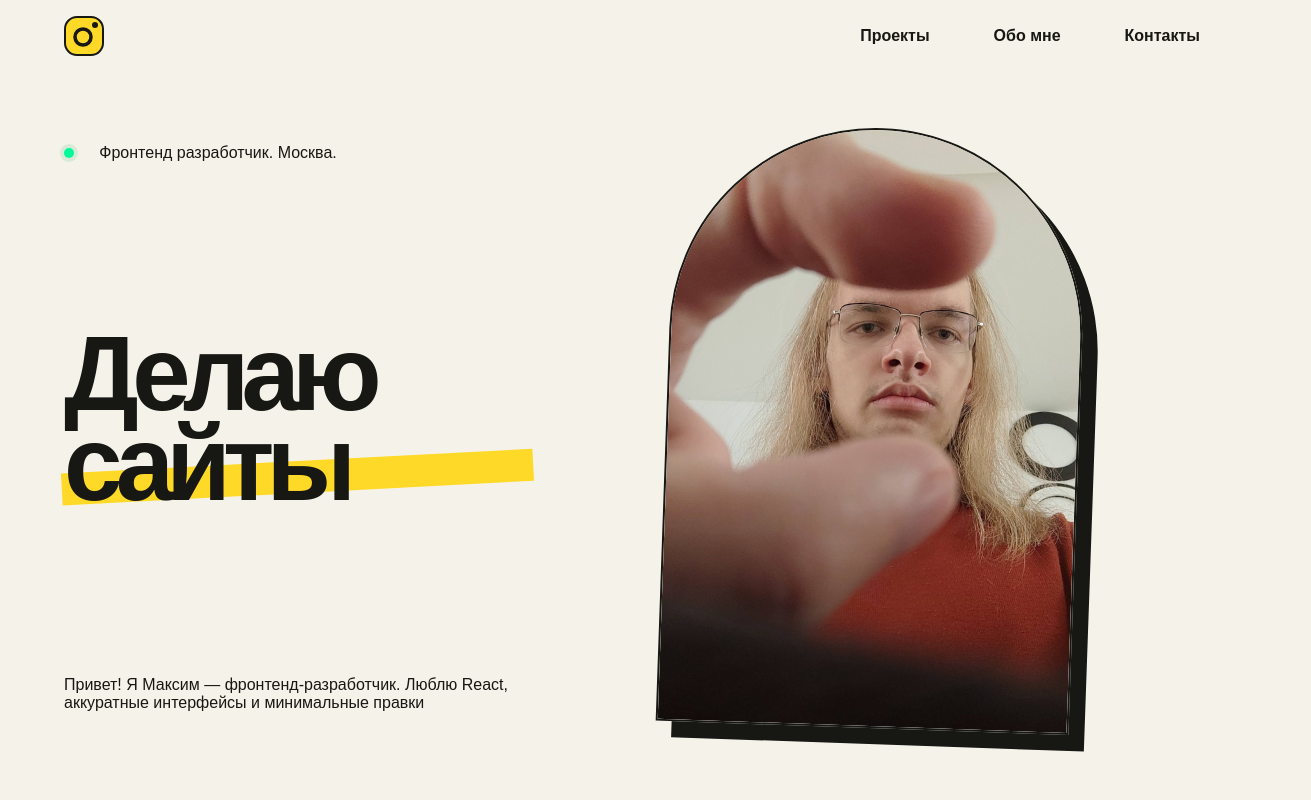
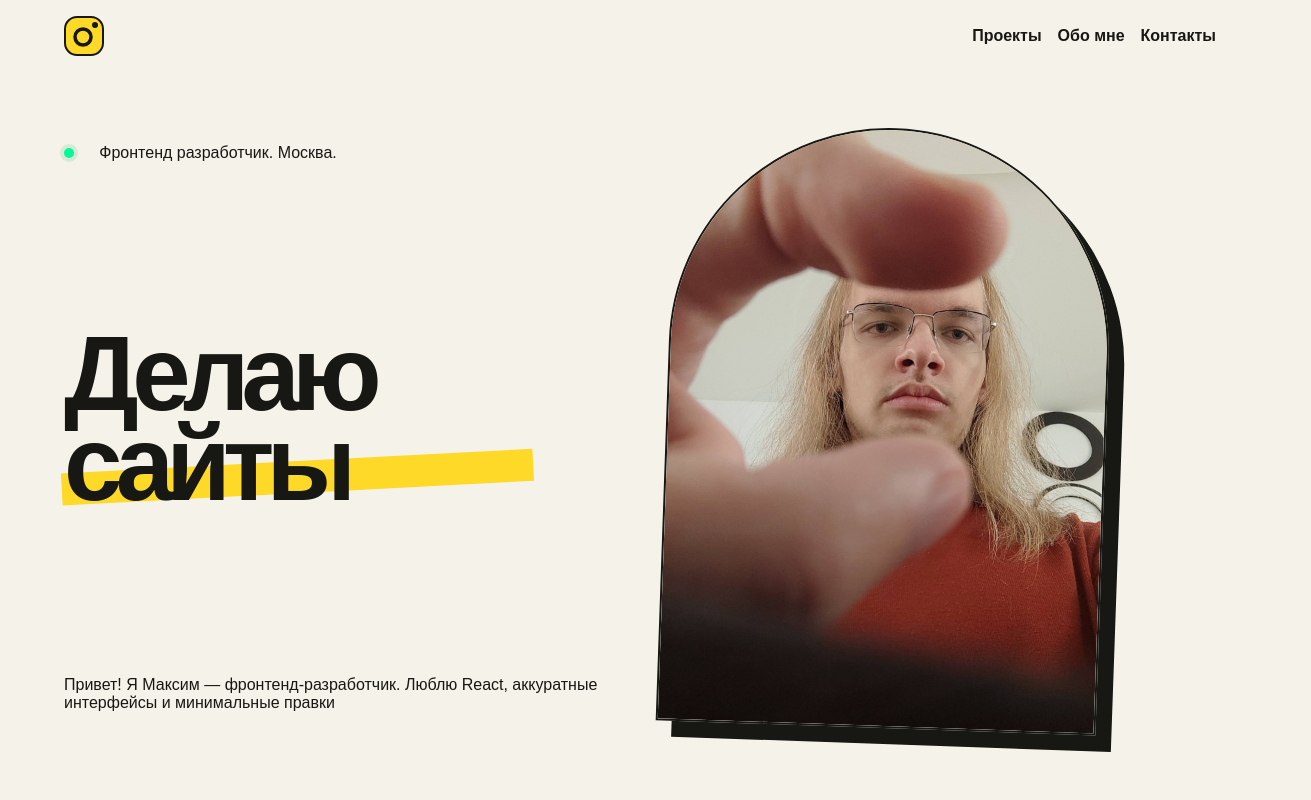
Before and after one commit to otiosumax/portfolio, a React (Vite) app: page / in a window 1280 px wide. Shown: the top 800 px of the page, 1311 px wide, since content can reach past the window. Built offline with nearby package versions, Linux system fonts and the light colour scheme; no server answers.

Commit message:
Final touches: fixed marque and <a> sizes

```diff
--- a/src/components/About.tsx
+++ b/src/components/About.tsx
@@ -8,7 +8,6 @@ function About({
   skills?: string[];
 }) {
   return (
-    // TODO: написать текстики
     <section className="about" id="about">
       <div className="about-title">
         <p>( За кулисами )</p>
--- a/src/components/Contact.tsx
+++ b/src/components/Contact.tsx
@@ -12,7 +12,7 @@ export default function Contact({
       <a className="mail" type="email" href={`mailto:${email}`}>
         {email}
       </a>
-      <div style={{ height: "8rem" }} />
+      <div style={{ height: "8rem", width: 0 }} />
       <footer>
         <span>&copy; 2207 Богданов М.</span>
         <div className="socials">
--- a/src/styles/App.css
+++ b/src/styles/App.css
@@ -6,7 +6,7 @@ h3 {
 }
 
 h1 {
-    font-size: clamp(4.5rem, 8.2vw, 8.5rem);
+    font-size: clamp(3.5em, 8.2vw, 8.5em);
     font-weight: bold;
     letter-spacing: -0.075em;
     line-height: 0.86;
@@ -14,7 +14,7 @@ h1 {
 
 h2 {
     margin: 0 0 2rem;
-    font-size: clamp(2.8rem, 5.6vw, 5.8rem);
+    font-size: clamp(2.2em, 5.6vw, 5.8em);
     font-weight: bold;
     letter-spacing: -0.065em;
     line-height: 0.98;
@@ -22,6 +22,7 @@ h2 {
 
 a {
     color: var(--ink);
+    font-size: clamp(0.8em, 3.5vw, 1.4em);
     text-decoration: none;
     font-weight: bold;
 }
--- a/src/styles/Header.css
+++ b/src/styles/Header.css
@@ -24,9 +24,12 @@
 
     nav {
         display: flex;
-        gap: 2em;
+        gap: 1em;
         a {
-            padding: 0.5em 1em;
+            font-size:inherit;
+            padding: 0em 0;
         }
     }
 }
+
+/**/
--- a/src/styles/Homepage.css
+++ b/src/styles/Homepage.css
@@ -1,5 +1,5 @@
 .homepage {
-    .header {
+    /*.header {
         width: 100%;
         position: absolute;
         display: flex;
@@ -14,7 +14,7 @@
                 padding: 0.5em 1em;
             }
         }
-    }
+    }*/
 
     .hero {
         display: grid;
@@ -24,6 +24,7 @@
         padding: 8em var(--padding-w);
 
         h1 {
+            /*width:max-content;*/
             max-width: 820px;
             margin: 3rem 0;
         }
@@ -42,7 +43,7 @@
 
         .hero-text {
             max-width: 640px;
-            padding: 0 4rem 0 0;
+            /*padding: 0 4rem 0 0;*/
 
             display: flex;
             flex-direction: column;
@@ -62,7 +63,7 @@
             }
         }
         .hero-image {
-            width: 75%;
+            width: 80%;
             height: 100%;
             object-fit: cover;
             border: var(--line);
@@ -79,6 +80,10 @@
 
             h1::after {
                 transform: translateY(-1.5rem) rotate(-1deg);
+            }
+
+            .hero-image {
+                justify-self: center;
             }
         }
     }
@@ -117,7 +122,7 @@
            с фиксированным зазором между элементами. */
         @media (width < 640px) {
             .marquee-track {
-                width: max-content;
+                width: min-content;
             }
 
             .marquee-group {
@@ -129,7 +134,7 @@
         }
     }
 
-    .projects {
+     .projects {
         padding: 8rem var(--padding-w);
 
         .projects-loading {
@@ -163,6 +168,7 @@
 
         .project-card {
             margin: 0 0 4em;
+            box-sizing:border-box;
 
             .project-card-text {
                 display: grid;
@@ -202,6 +208,23 @@
             object-fit: cover;
 
             border: var(--line);
+        }
+
+        @media (width < 640px) {
+            .headline {
+                flex-direction: column;
+                align-items: flex-start;
+                gap: 1.5rem;
+            }
+
+            .headline .title-and-text {
+                align-items: flex-start;
+            }
+
+            .project-card-text {
+                grid-template-columns: 1fr;
+                gap: 1.5rem;
+            }
         }
     }
 
@@ -243,7 +266,7 @@
         text-align: center;
 
         a.mail {
-            font-size: x-large;
+            font-size: clamp(1.2em, 5.6vw, 5.8em);
             font-weight: normal;
             padding: 0.4rem;
             border-bottom: var(--line);
--- a/src/styles/index.css
+++ b/src/styles/index.css
@@ -17,13 +17,24 @@
 
 html {
     scroll-behavior: smooth;
+    overflow-x: hidden;
 }
 
 body {
     margin: 0;
     background: var(--paper);
     color: var(--ink);
-    /*color: red;*/
     font-family: "DM Sans", sans-serif;
     -webkit-font-smoothing: antialiased;
+    overflow-x: hidden;
 }
+
+@media (width < 640px) {
+    :root {
+        --padding-w: 1.5em;
+    }
+
+    body {
+        font-size: 12px;
+    }
+}
```
